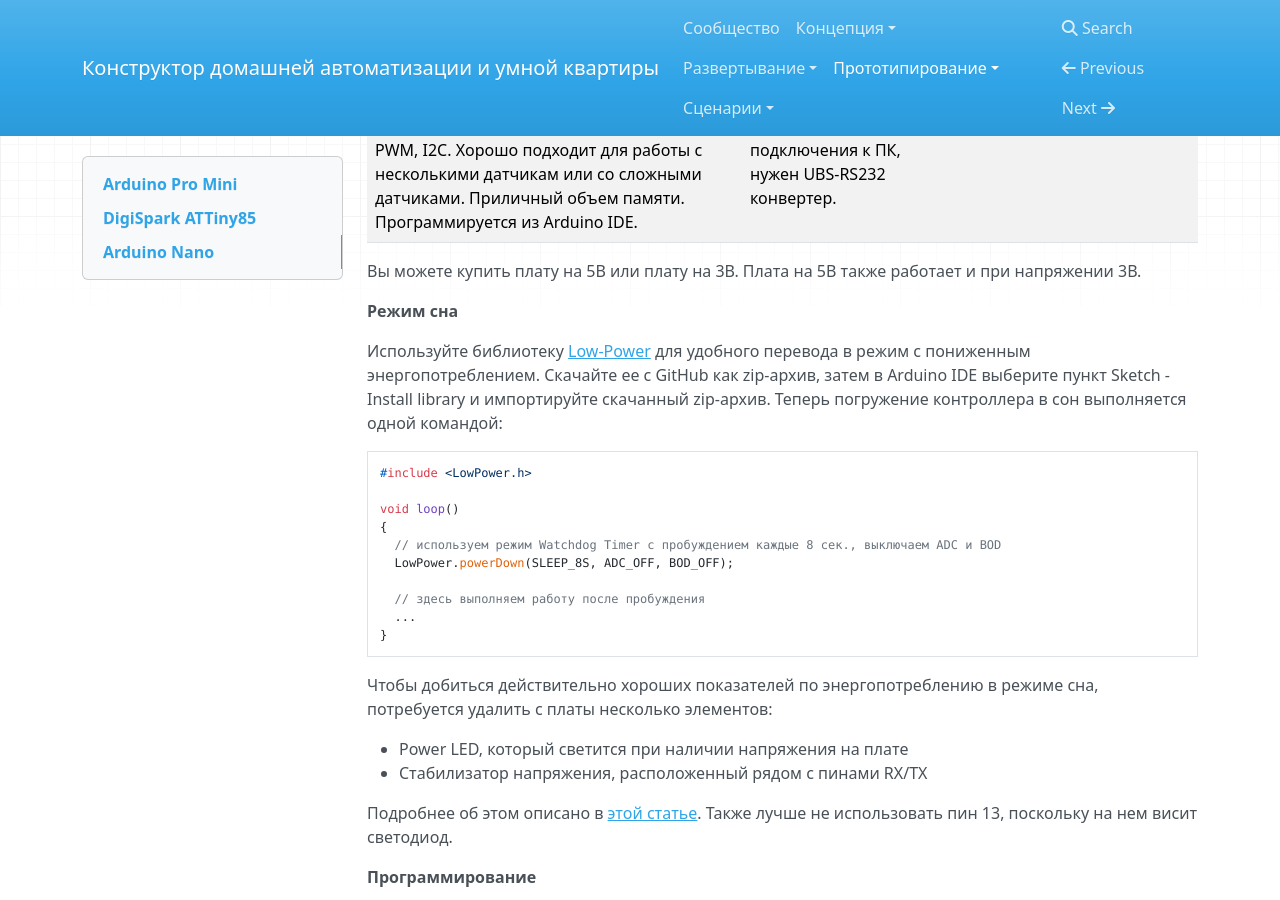
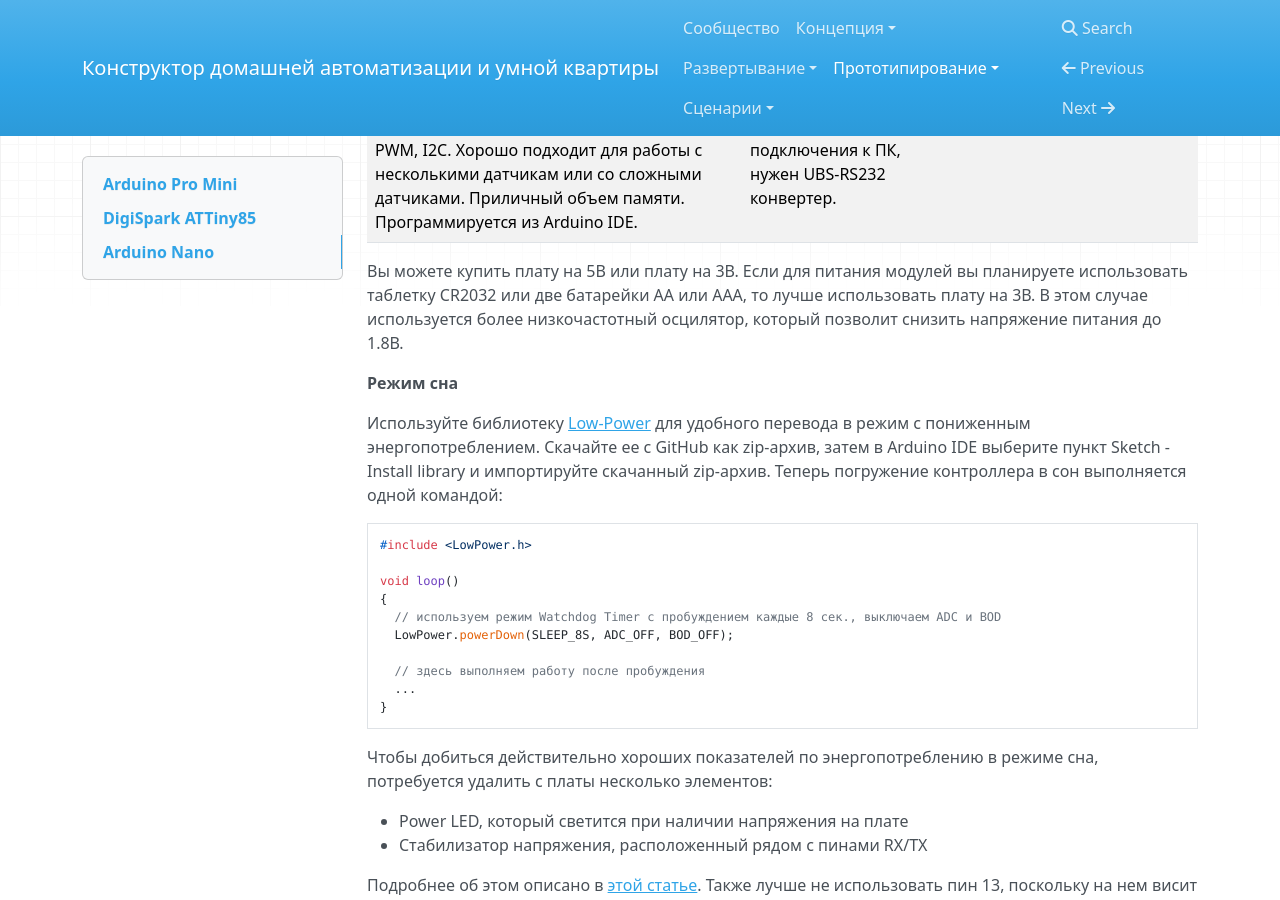
Before and after one commit to cutecare/cutecare-docs, an MkDocs documentation site: the page built from docs/Микроконтроллеры.md, in a window 1280 px wide and 900 px high, scrolled down 637 px. Built offline with MkDocs 1.6.1, drawn with Linux system fonts in a browser that asks for light colours; nearby versions of some CDN libraries; old or Windows-style settings are respelled for this version of MkDocs.

Commit message:
Update Микроконтроллеры.md

```diff
--- a/docs/Микроконтроллеры.md
+++ b/docs/Микроконтроллеры.md
@@ -17,7 +17,7 @@
 | :----------- |:----------- |:----------- |:----------- |:----------- |
 |Компактный размер, при наличии достаточно большого числа пинов ADC, IO, PWM, I2C. Хорошо подходит для работы с несколькими датчикам или со сложными датчиками. Приличный объем памяти. Программируется из Arduino IDE.|Отсутствует USB-разъем для подключения к ПК, нужен UBS-RS232 конвертер.|2В - 5В|~100 мкА|[130](https://www.ebay.com/itm/New-design-Pro-Mini-atmega328-5V-16M-Replace-ATmega128-Arduino-Compatible-Nano/253091481097?ssPageName=STRK%3AMEBIDX%3AIT&_trksid=p2057872.m2749.l2649)|
 
-Вы можете купить плату на 5В или плату на 3В. Плата на 5В также работает и при напряжении 3В.
+Вы можете купить плату на 5В или плату на 3В. Если для питания модулей вы планируете использовать таблетку CR2032 или две батарейки AA или AAA, то лучше использовать плату на 3В. В этом случае используется более низкочастотный осцилятор, который позволит снизить напряжение питания до 1.8В.
 
 **Режим сна**
 
```
